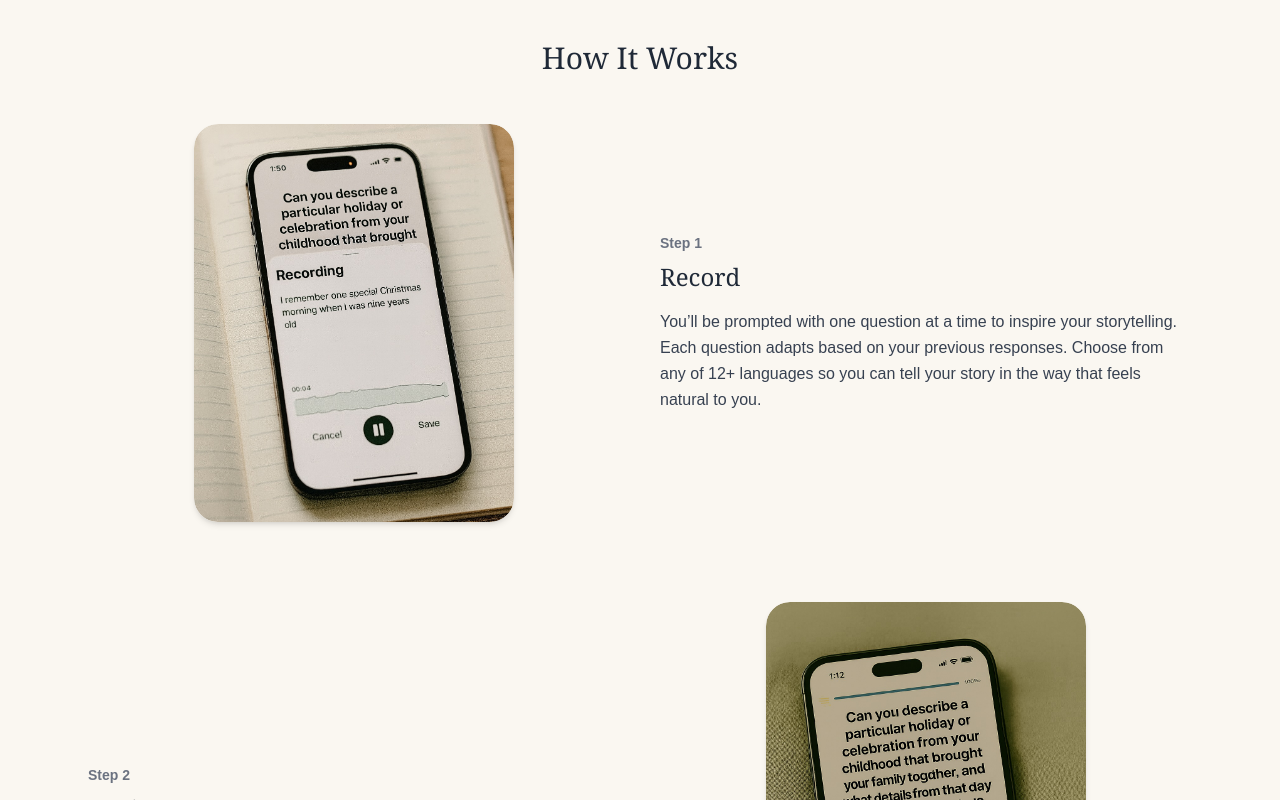
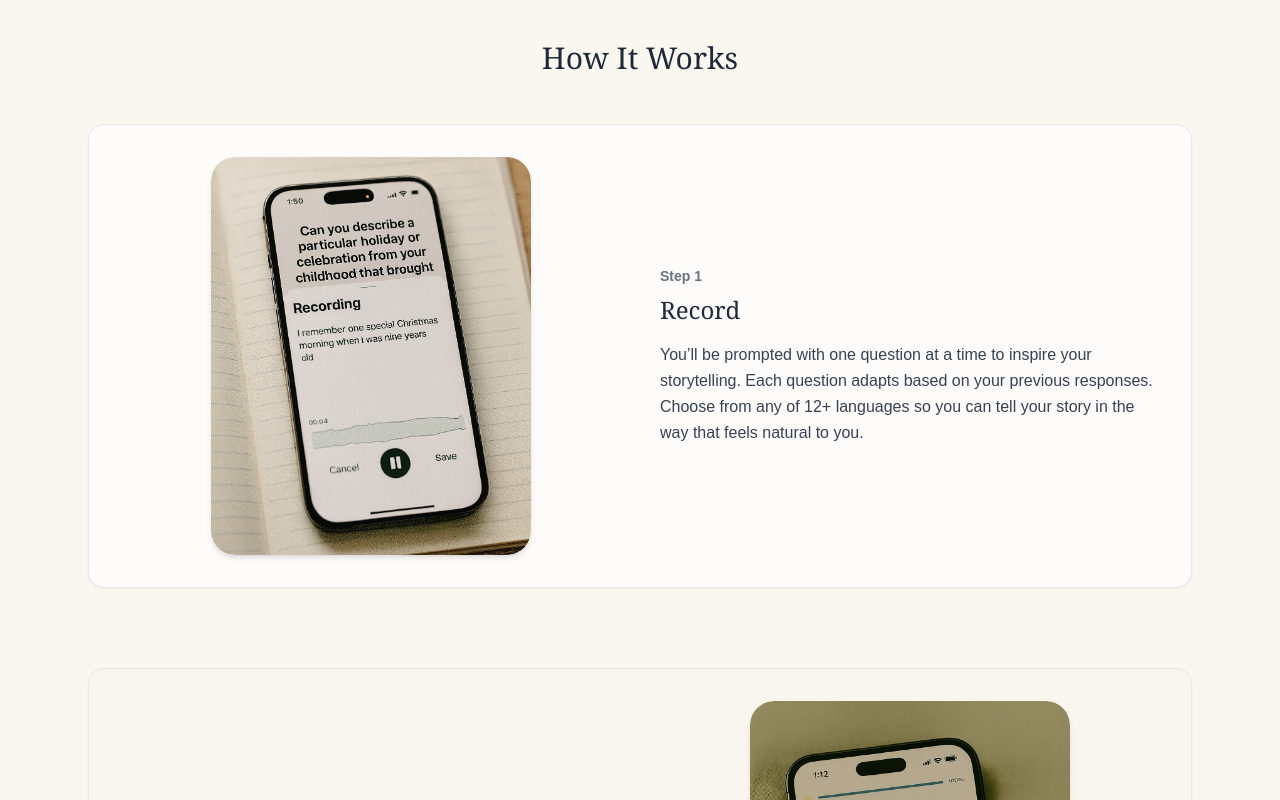
Before and after one commit to jql61122/mymemoirai-site, a Next.js app: page / in a window 1280 px wide. Shown: the part 740-1540 px from the top of the page. Built offline with nearby package versions, Linux system fonts and the light colour scheme.

Commit message:
trying alternating backrounds for howitworks section

```diff
--- a/components/HowItWorks.tsx
+++ b/components/HowItWorks.tsx
@@ -28,6 +28,11 @@ export default function HowItWorks() {
         <div className="space-y-20">
           {steps.map((step, index) => (
             <FadeInWhenVisible key={step.key} delay={index * 0.2}>
+              <div
+                className={`${
+                  index % 2 === 0 ? "bg-white/70" : "bg-[#F9F6F0]"
+                } border border-gray-200 rounded-2xl shadow-sm p-8 hover:shadow-md transition-shadow duration-300`}
+              >
                 <div
                   className={`flex flex-col md:flex-row items-center gap-10 ${
                     index % 2 === 1 ? "md:flex-row-reverse" : ""
@@ -71,6 +76,7 @@ export default function HowItWorks() {
                     </p>
                   </div>
                 </div>
+              </div>
             </FadeInWhenVisible>
           ))}
         </div>
```
Lines whose indentation alone changed are shown as unchanged.
